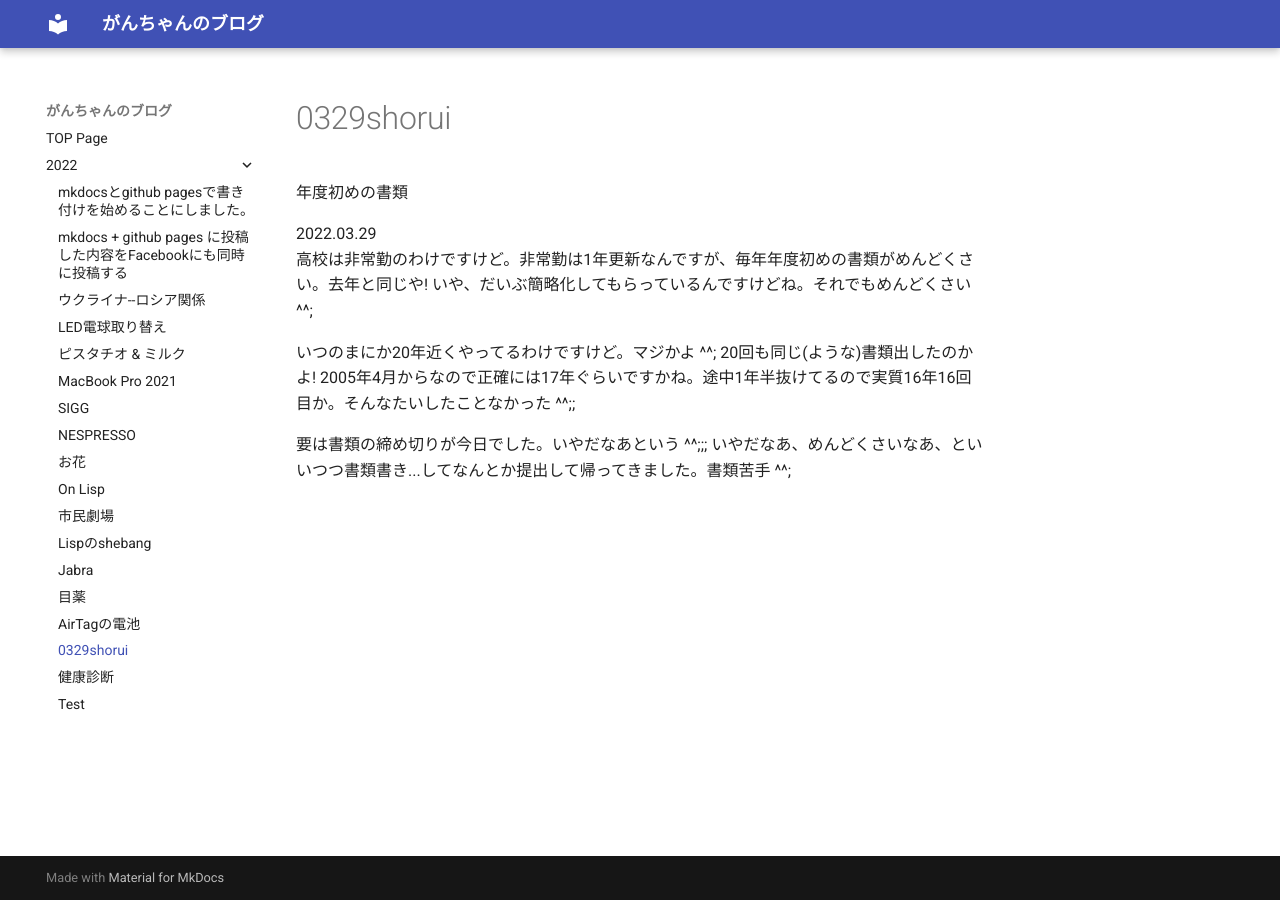
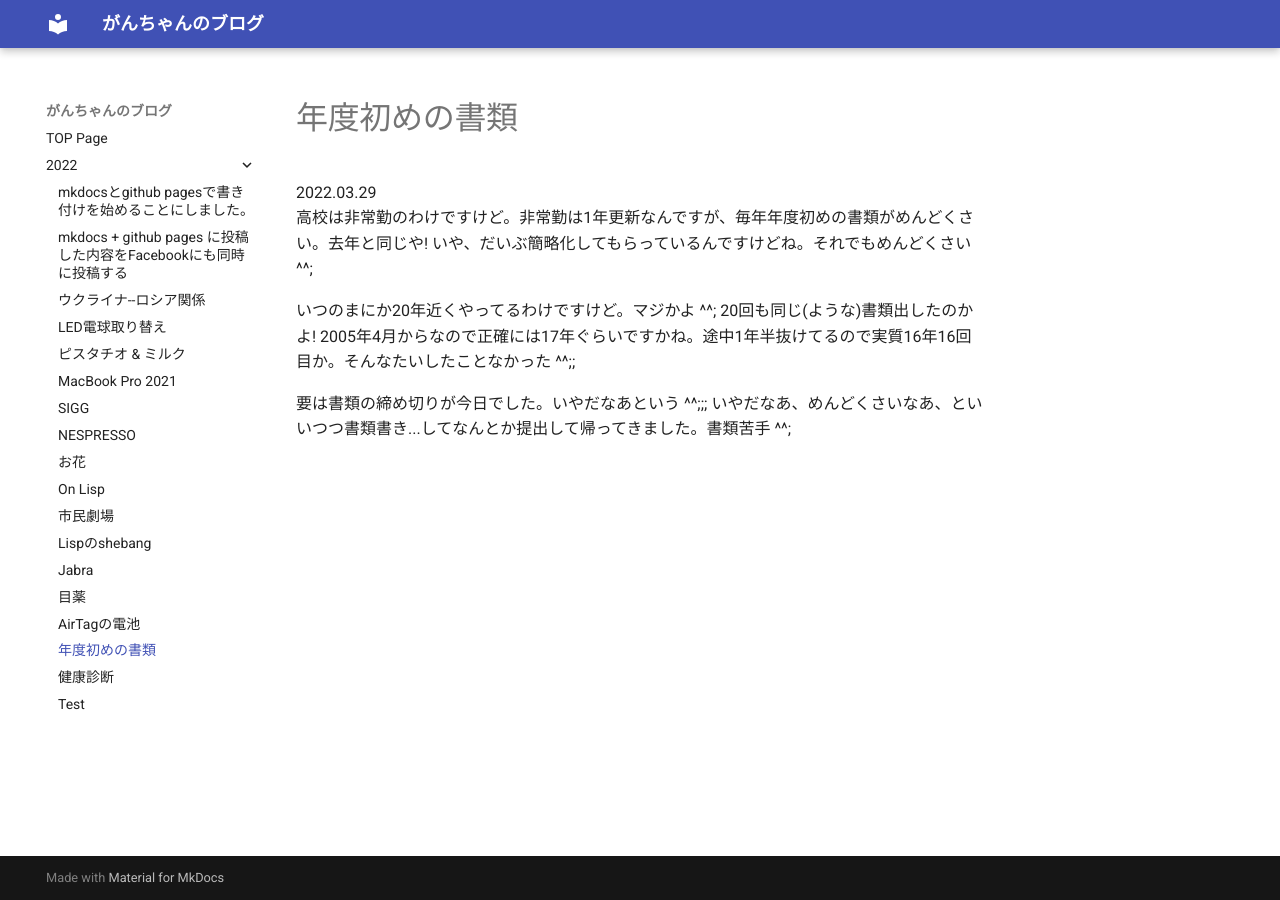
Before and after one commit to kenic/kenic.github.io, an MkDocs documentation site: the page built from docs/2022/0329shorui.md, in a window 1280 px wide. Built offline with MkDocs 1.6.1 and Material for MkDocs 9.7.7, drawn with Linux system fonts in a browser that asks for light colours.

Commit message:
shorui minor fix

```diff
--- a/docs/2022/0329shorui.md
+++ b/docs/2022/0329shorui.md
@@ -1,4 +1,4 @@
-年度初めの書類
+# 年度初めの書類
 
 2022.03.29<br />
 高校は非常勤のわけですけど。非常勤は1年更新なんですが、毎年年度初めの書類がめんどくさい。去年と同じや! いや、だいぶ簡略化してもらっているんですけどね。それでもめんどくさい ^^;
```
